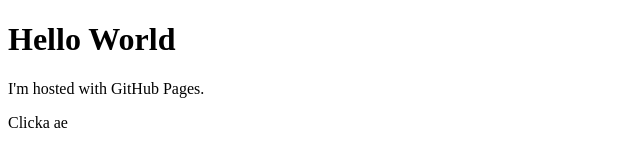
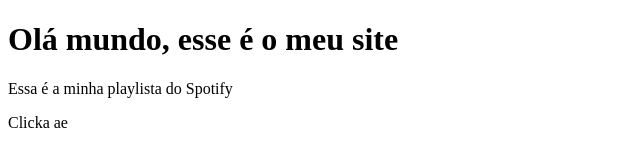
Before and after one commit to gabrielpiovanisantos/gabrielpiovanisantos.github.io, a plain HTML site: page index.html in a window 1280 px wide. Shown: the whole page, without its empty margins (0-640 px from the left). Drawn offline with Linux system fonts and the light colour scheme.

Commit message:
askldaç

```diff
--- a/index.html
+++ b/index.html
@@ -6,8 +6,8 @@
 <link rel="stylesheet" type="text/css" href="mystyle.css">
 </head>
 <body>
-<h1>Hello World</h1>
-<p>I'm hosted with GitHub Pages.</p>
+<h1>Olá mundo, esse é o meu site</h1>
+<p>Essa é a minha playlista do Spotify</p>
  <a href="https://open.spotify.com/user/12157455112/playlist/6BElvjQpUvKm7WGV8FYODQ?si=TbwYTRhTQLqiiZmYErsgYw" class="button">Clicka ae</a>
 </body>
 </html>
```
